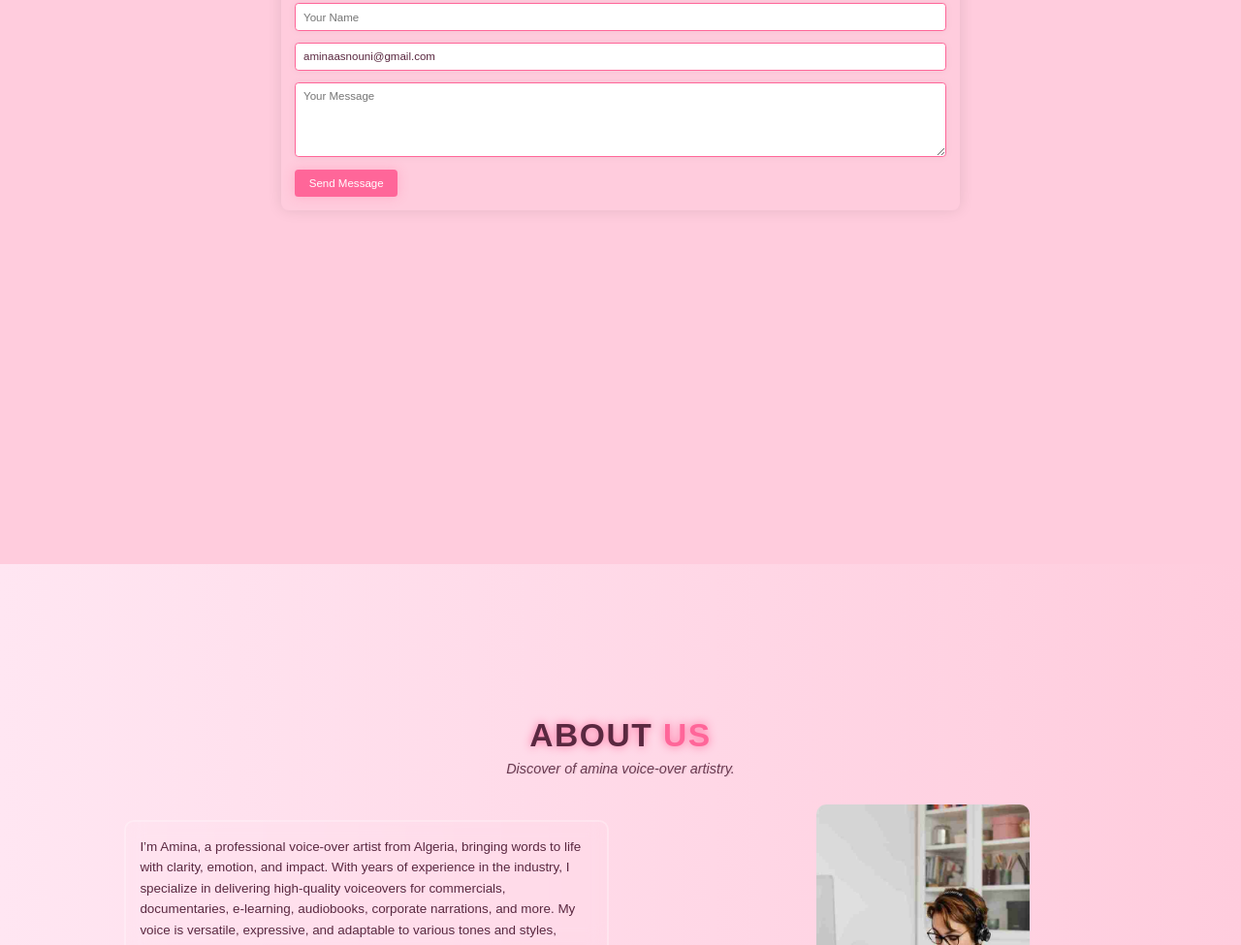
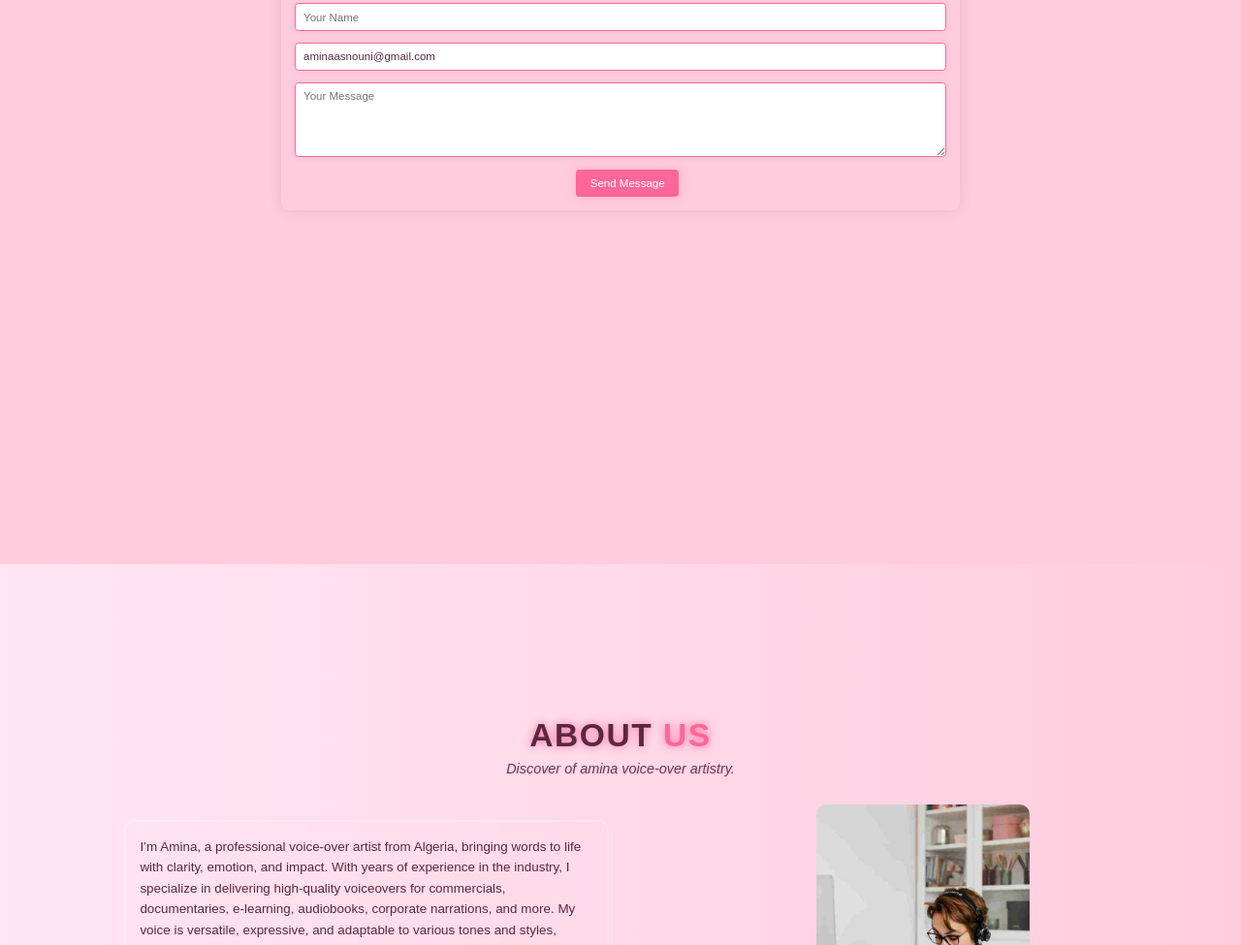
Before and after one commit to imadeddine22/amina-voiveover, a plain HTML site: page index.html in a window 1280 px wide. Shown: the part 1909-2884 px from the top of the page at 97% size. Drawn offline with nearby package versions, Linux system fonts and the light colour scheme.

Commit message:
Update style.css

```diff
--- a/style.css
+++ b/style.css
@@ -471,6 +471,8 @@ h2 {
     transition: background-color 0.3s ease-in-out, transform 0.3s ease-in-out;
     box-shadow: 0 0 12px rgba(255, 102, 153, 0.3);
     margin-left: 200px;
+    position:relative;
+    left:240px;
 }
 
 .contact .btn:hover {
```
